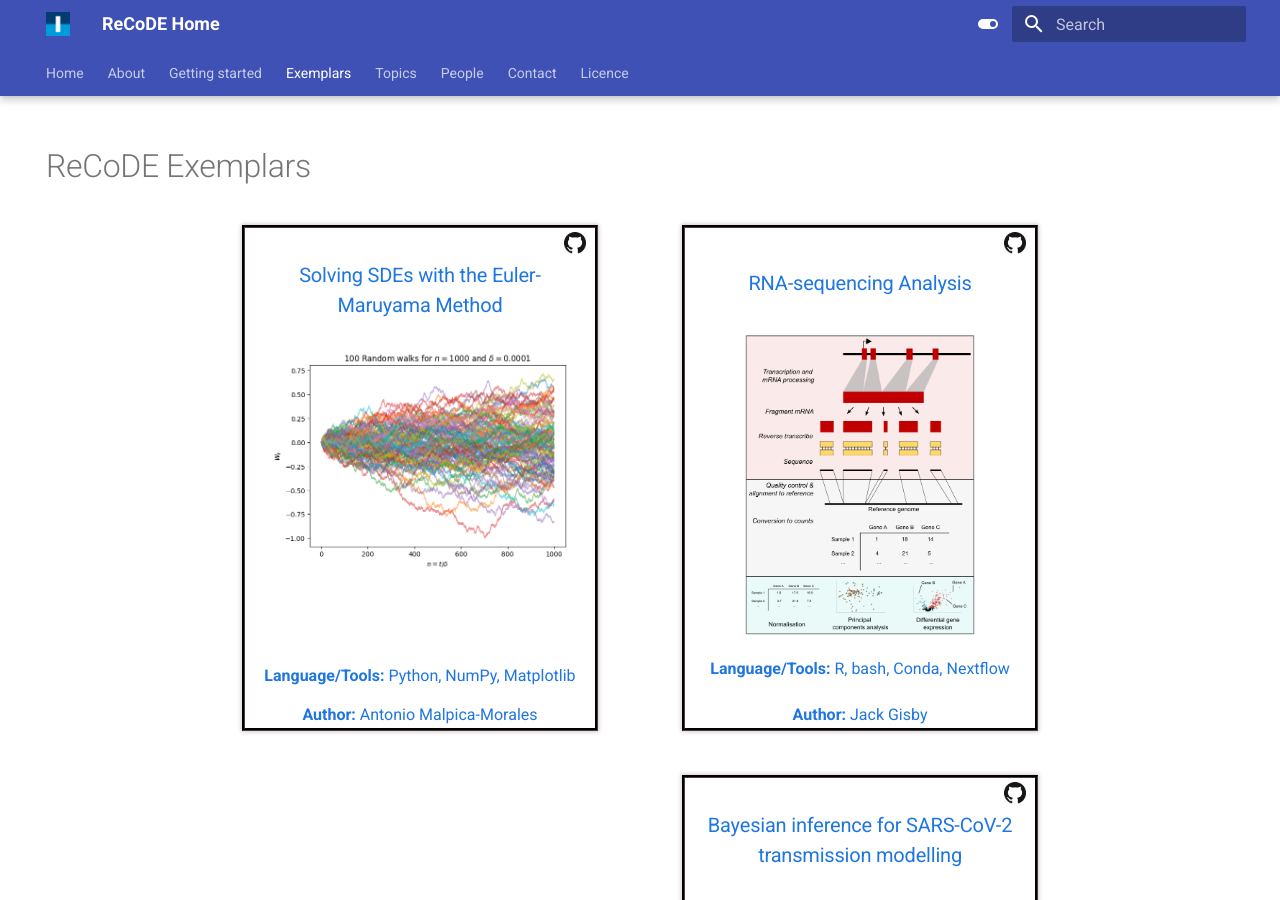
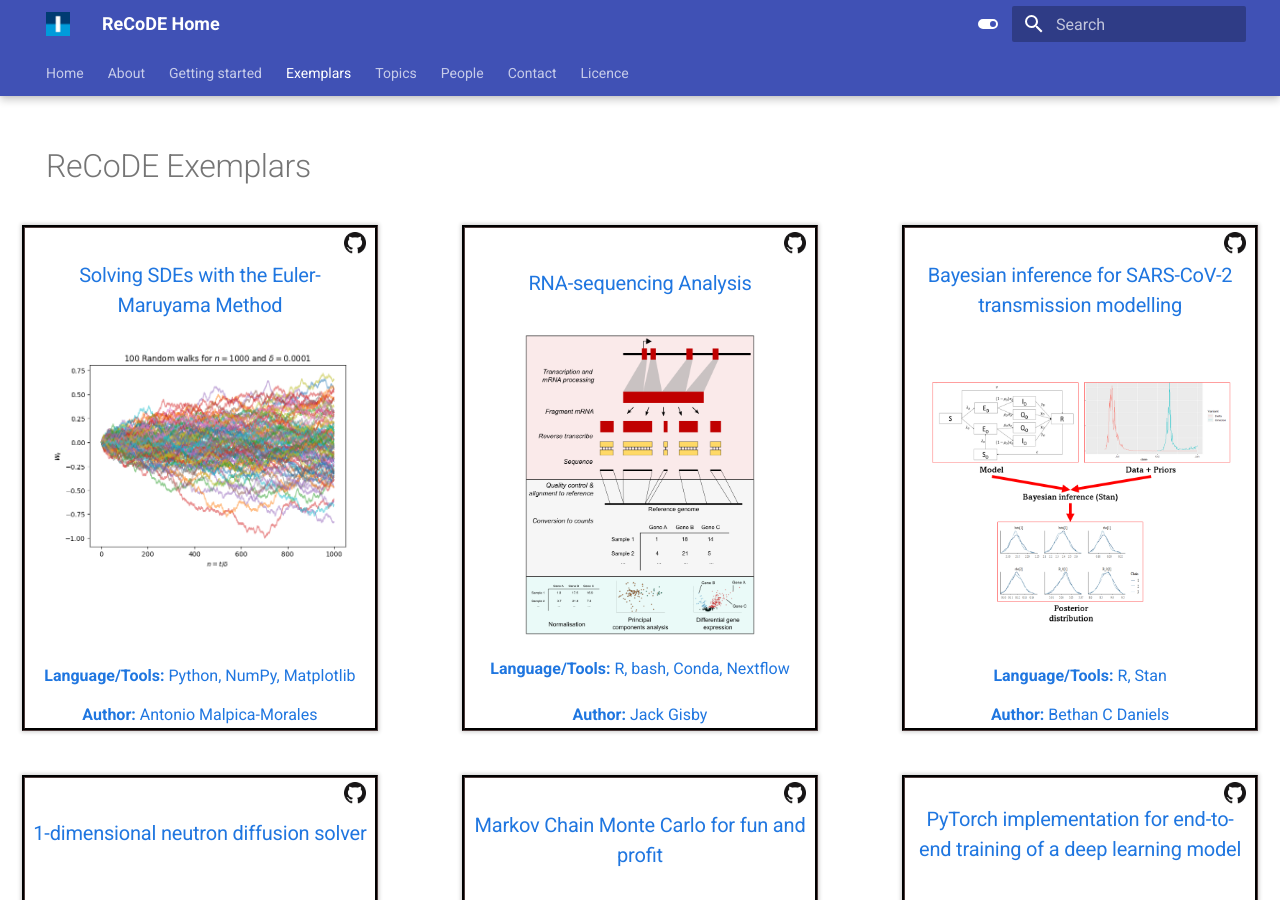
Before and after one commit to ImperialCollegeLondon/ReCoDE-home, an MkDocs documentation site: the page built from docs/exemplars/index.md, in a window 1280 px wide and 900 px high. Built offline with MkDocs 1.6.1 and Material for MkDocs 9.7.7, drawn with Linux system fonts in a browser that asks for light colours.

Commit message:
fix: correct grid div

```diff
--- a/docs/exemplars/index.md
+++ b/docs/exemplars/index.md
@@ -25,7 +25,6 @@ search:
     </div>
 
 <!-- RNA-sequencing Analysis -->
-<div class="grid-container" style="justify-items:center;">
     <div class="card_ex">
       <a href = "https://github.com/ImperialCollegeLondon/ReCoDE_rnaseq_pipeline" style="display:inline;margin-bottom:-50px;margin-right:-310px;">
         <img src="../assets/img/github.png" alt="RNA Sequencing GitHub" style="width:75%;padding:4px;">
```
